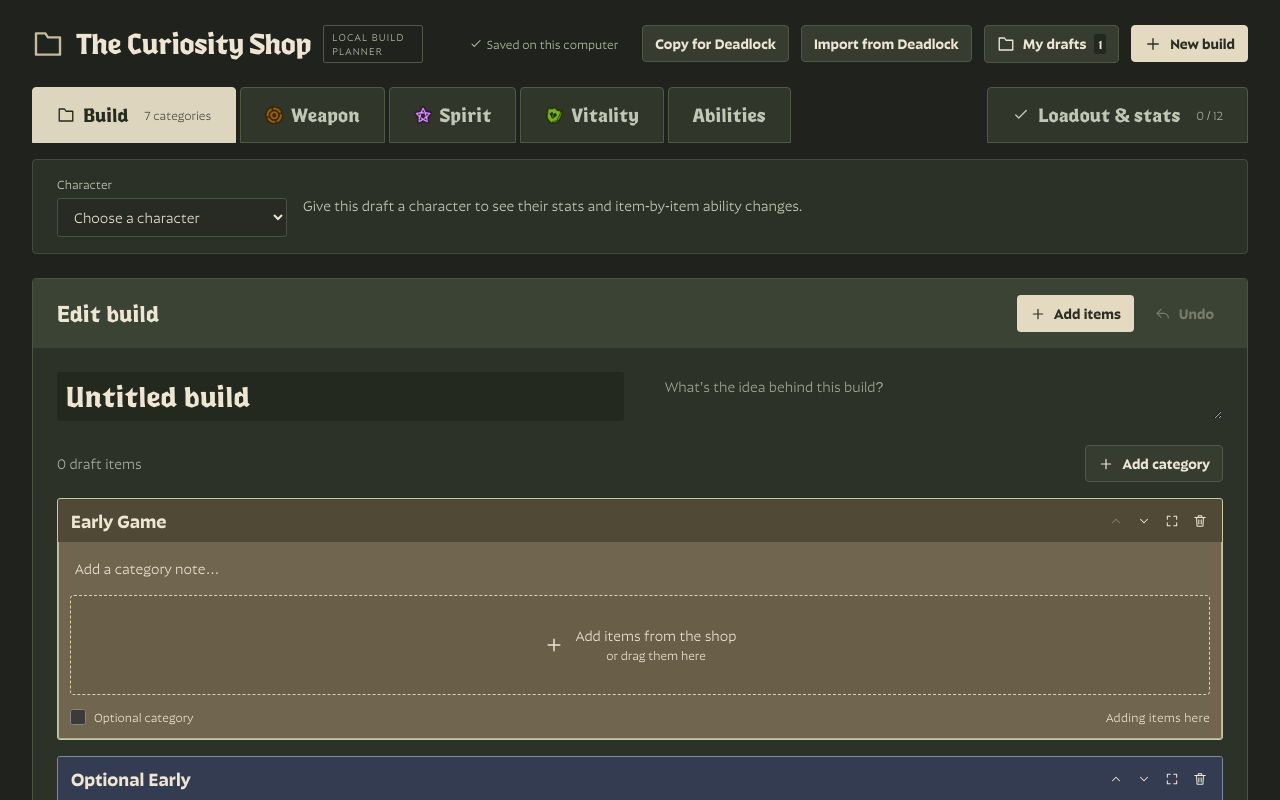
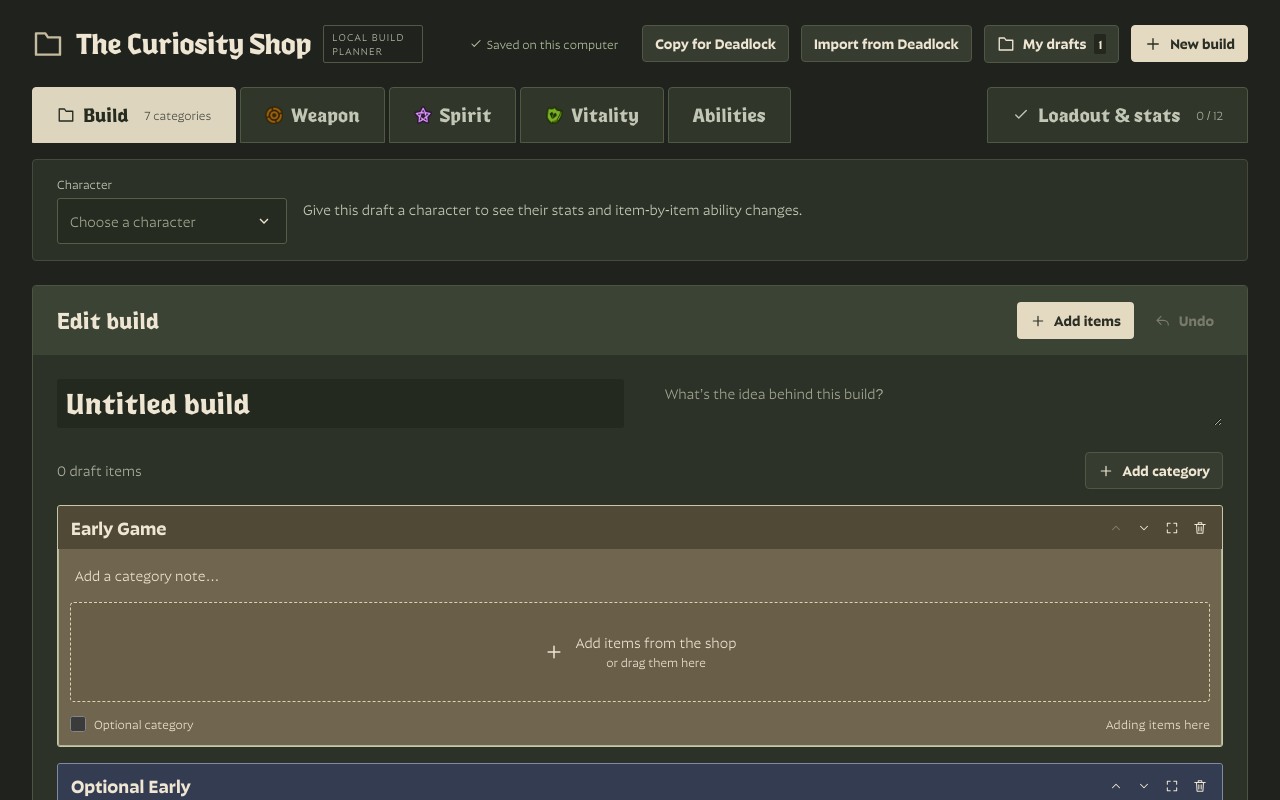
Before and after one commit to Silver-e/Deadlock-Build-Maker, a React (Vite) app: page / in a window 1280 px wide. Shown: the top 800 px of the page. Built offline with nearby package versions, Linux system fonts and the light colour scheme.

Commit message:
Style searchable character picker with portrait options

```diff
--- a/src/CharacterPanel.jsx
+++ b/src/CharacterPanel.jsx
@@ -1,7 +1,8 @@
 import { assetUrl } from "./assets.js";
 import React from "react";
-import { heroes, heroById, boonLevel, imbueTarget } from "./heroes";
+import { heroById, boonLevel, imbueTarget } from "./heroes";
 import { byId } from "./model";
+import CharacterPicker from "./CharacterPicker";
 
 export default function CharacterPanel({ draft, onChange }) {
   const hero = heroById[draft.heroId];
@@ -21,15 +22,12 @@ export default function CharacterPanel({ draft, onChange }) {
             alt=""
           />
         )}
-        <label className="character-select">
-          Character
-          <select
-            aria-label="Build character"
+        <CharacterPicker
           value={hero?.id || ""}
-            onChange={(e) => {
+          onChange={(value) => {
             const next = {
               ...draft,
-                heroId: e.target.value || null,
+              heroId: value || null,
               abilityRanks: {},
               abilityOrder: [],
               imbues: {},
@@ -46,15 +44,7 @@ export default function CharacterPanel({ draft, onChange }) {
               imbues: next.imbues,
             });
           }}
-          >
-            <option value="">Choose a character</option>
-            {heroes.map((h) => (
-              <option key={h.id} value={h.id}>
-                {h.name}
-              </option>
-            ))}
-          </select>
-        </label>
+        />
         {hero ? (
           <>
             <label className="boon-select">
--- /dev/null
+++ b/src/CharacterPicker.jsx
@@ -0,0 +1,178 @@
+import React, { useEffect, useId, useRef, useState } from "react";
+import { heroes, heroById } from "./heroes";
+import { assetUrl } from "./assets.js";
+import "./stat-picker.css";
+import "./character-picker.css";
+
+export default function CharacterPicker({ value, onChange }) {
+  const [open, setOpen] = useState(false);
+  const [query, setQuery] = useState("");
+  const [active, setActive] = useState(-1);
+  const root = useRef(null);
+  const input = useRef(null);
+  const id = useId();
+  const matches = heroes.filter((hero) =>
+    hero.name.toLowerCase().includes(query.trim().toLowerCase()),
+  );
+  const options = [{ id: "", name: "Choose a character" }, ...matches];
+  function close() {
+    setOpen(false);
+    setQuery("");
+    setActive(-1);
+  }
+  function choose(hero) {
+    onChange(hero.id);
+    close();
+    input.current?.focus();
+  }
+  useEffect(() => {
+    const dismiss = (event) => {
+      if (!root.current?.contains(event.target)) close();
+    };
+    document.addEventListener("pointerdown", dismiss);
+    return () => document.removeEventListener("pointerdown", dismiss);
+  }, []);
+  useEffect(() => {
+    close();
+  }, [value]);
+  useEffect(() => {
+    if (open && active >= 0)
+      document
+        .getElementById(`${id}-${active}`)
+        ?.scrollIntoView({ block: "nearest" });
+  }, [active, open, id]);
+  return (
+    <div
+      className="character-select character-picker"
+      ref={root}
+      onBlur={(event) => {
+        if (!event.currentTarget.contains(event.relatedTarget)) close();
+      }}
+    >
+      <label htmlFor={`${id}-input`}>Character</label>
+      <div className="search stat-picker-field">
+        <input
+          id={`${id}-input`}
+          ref={input}
+          role="combobox"
+          aria-label="Build character"
+          aria-autocomplete="list"
+          aria-expanded={open}
+          aria-controls={open ? id : undefined}
+          aria-activedescendant={
+            open && active >= 0 ? `${id}-${active}` : undefined
+          }
+          autoComplete="off"
+          placeholder="Choose a character"
+          value={open ? query : heroById[value]?.name || ""}
+          onClick={() => {
+            setOpen(true);
+            setActive(-1);
+          }}
+          onChange={(event) => {
+            setQuery(event.target.value);
+            setOpen(true);
+            setActive(-1);
+          }}
+          onKeyDown={(event) => {
+            if (event.key === "Escape") {
+              event.preventDefault();
+              close();
+            }
+            if (["ArrowDown", "ArrowUp"].includes(event.key)) {
+              event.preventDefault();
+              setOpen(true);
+              setActive((index) =>
+                index < 0
+                  ? event.key === "ArrowDown"
+                    ? 0
+                    : options.length - 1
+                  : (index +
+                      (event.key === "ArrowDown" ? 1 : -1) +
+                      options.length) %
+                    options.length,
+              );
+            }
+            if (event.key === "Enter") {
+              event.preventDefault();
+              if (open && active >= 0) choose(options[active]);
+              else setOpen(true);
+            }
+          }}
+        />
+        {heroById[value] && (
+          <img
+            className="character-picker-icon"
+            src={assetUrl(heroById[value].portrait)}
+            alt=""
+          />
+        )}
+        <button
+          type="button"
+          className="stat-picker-control"
+          aria-label={
+            open ? "Close character suggestions" : "Browse characters"
+          }
+          aria-expanded={open}
+          onClick={() => {
+            input.current?.focus();
+            if (open) close();
+            else setOpen(true);
+          }}
+        >
+          <svg
+            width="16"
+            height="16"
+            viewBox="0 0 24 24"
+            fill="none"
+            stroke="currentColor"
+            strokeWidth="2"
+            aria-hidden="true"
+          >
+            <path d={open ? "m6 15 6-6 6 6" : "m6 9 6 6 6-6"} />
+          </svg>
+        </button>
+      </div>
+      {open && (
+        <div className="stat-picker-menu">
+          <div className="stat-picker-caption">
+            {matches.length} matching characters
+          </div>
+          <div
+            id={id}
+            role="listbox"
+            aria-label="Character suggestions"
+            className="stat-picker-list"
+          >
+            {options.map((hero, index) => (
+              <div
+                key={hero.id}
+                id={`${id}-${index}`}
+                role="option"
+                aria-selected={(value || "") === hero.id}
+                className={`stat-picker-option ${active === index ? "highlighted" : ""}`}
+                onPointerDown={(event) => event.preventDefault()}
+                onClick={() => choose(hero)}
+              >
+                <span>{hero.name}</span>
+                {hero.portrait && (
+                  <img
+                    className="character-picker-icon"
+                    src={assetUrl(hero.portrait)}
+                    alt=""
+                    loading="lazy"
+                  />
+                )}
+              </div>
+            ))}
+          </div>
+          {!matches.length && (
+            <p className="stat-picker-empty">
+              No characters match. Try another name.
+            </p>
+          )}
+        </div>
+      )}
+    </div>
+  );
+}
--- /dev/null
+++ b/src/character-picker.css
@@ -0,0 +1,31 @@
+.character-picker {
+  position: relative;
+  min-width: 0;
+}
+.character-picker > label {
+  margin-bottom: 6px;
+}
+.character-picker .stat-picker-field {
+  min-width: 0;
+  padding: 0 0 0 12px;
+  gap: 8px;
+}
+.character-picker input {
+  width: 100%;
+  min-width: 0;
+  font-size: 14px;
+}
+.character-picker-icon {
+  width: 30px;
+  height: 30px;
+  object-fit: contain;
+  flex-shrink: 0;
+}
+.character-picker .stat-picker-option {
+  min-height: 48px;
+}
+@media (max-width: 700px) {
+  .character-picker input {
+    font-size: 16px;
+  }
+}
```
Also changed, not shown: tests/ability-plan-ui.mjs (+4 -9 lines), tests/character-picker-helper.mjs (added, +13 -0 lines), tests/combat-ui.mjs (+2 -3 lines), tests/export-ui.mjs (+3 -4 lines), tests/heroes-ui.mjs (+5 -6 lines), tests/pages.mjs (+27 -1 lines). Lines whose indentation alone changed are shown as unchanged.
